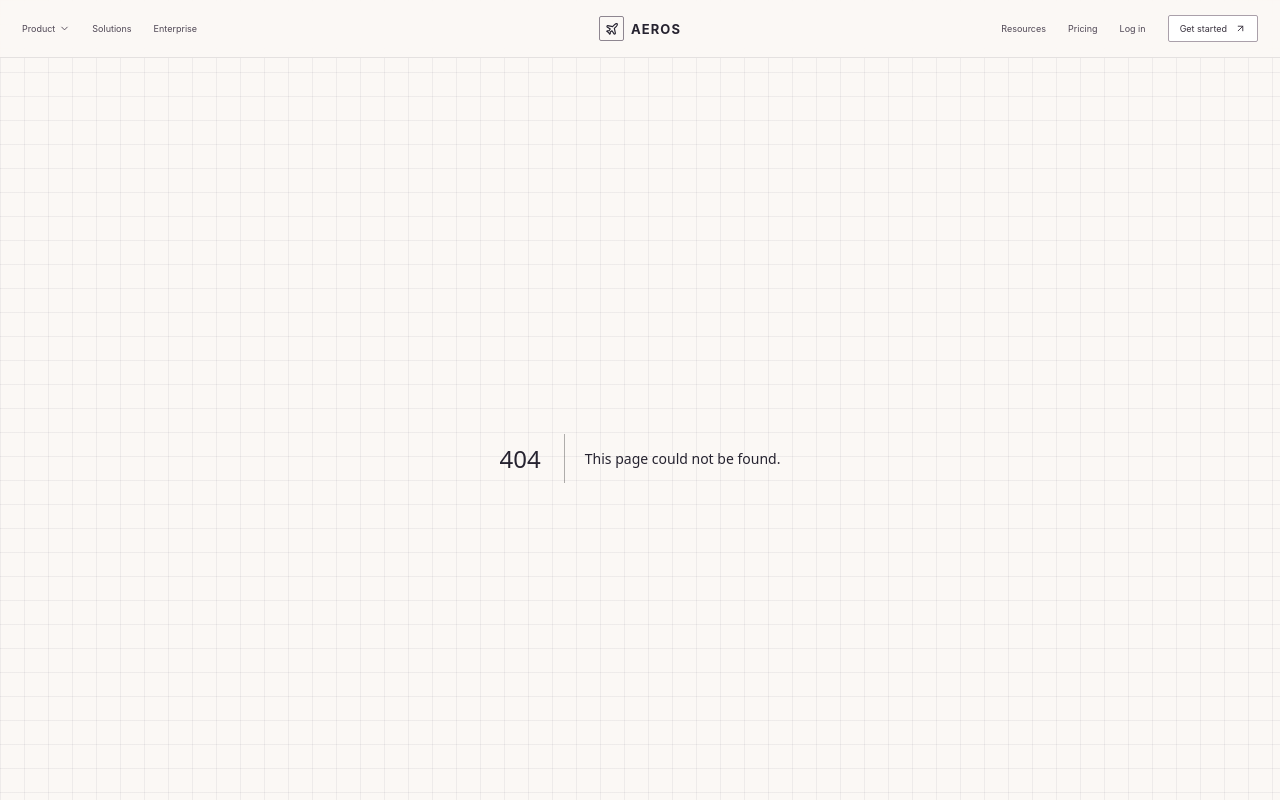
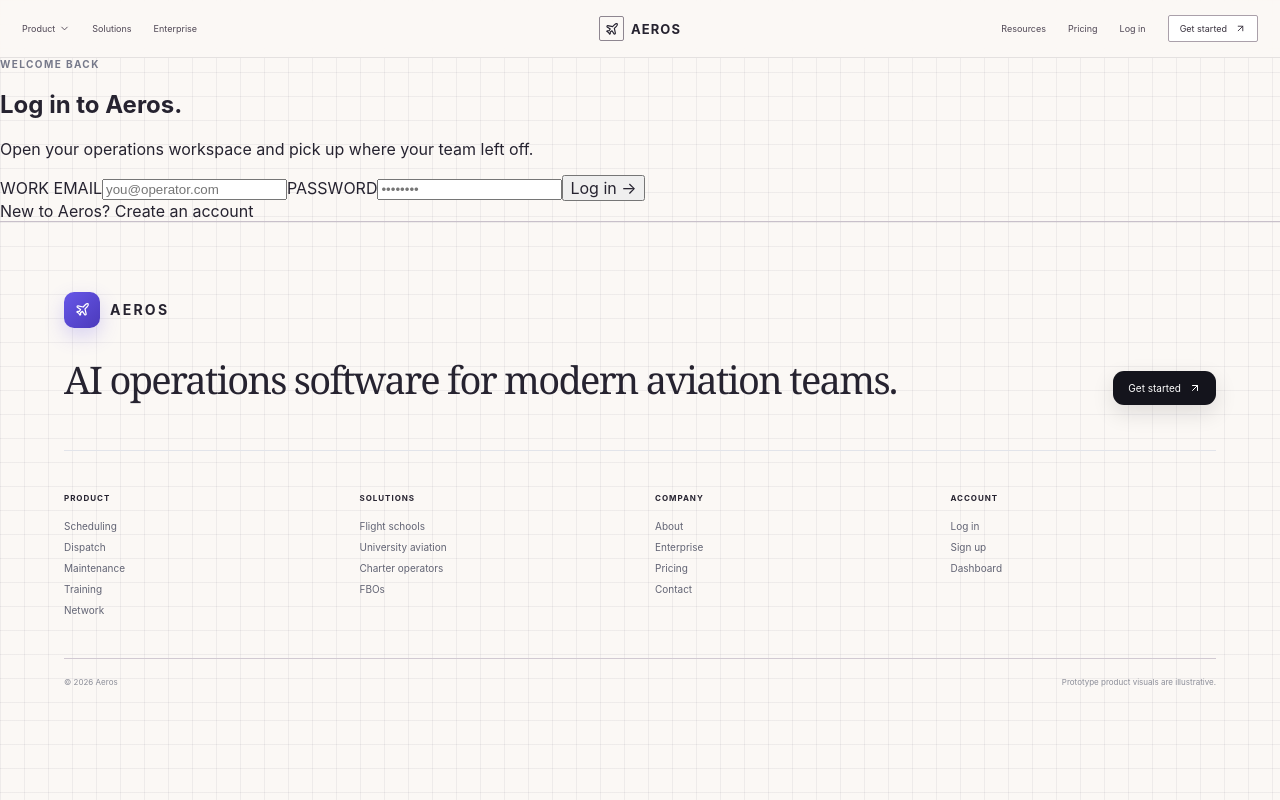
Before and after one commit to saharshbaweja/Rho, a Next.js app: page /login in a window 1280 px wide. Before the commit this address had no page. Shown: the top 800 px of the page. Built offline with nearby package versions, Linux system fonts and the light colour scheme.

Commit message:
Add Aeros login experience

```diff
--- /dev/null
+++ b/app/login/page.jsx
@@ -0,0 +1,8 @@
+'use client';
+import Link from 'next/link';
+import {useRouter} from 'next/navigation';
+
+export default function Login(){
+ const router=useRouter();
+ return <section className="auth-page"><div className="auth-card"><div className="eyebrow">WELCOME BACK</div><h1>Log in to Aeros.</h1><p>Open your operations workspace and pick up where your team left off.</p><form onSubmit={e=>{e.preventDefault();router.push('/dashboard/')}}><label>WORK EMAIL<input required type="email" placeholder="you@operator.com"/></label><label>PASSWORD<input required type="password" placeholder="••••••••"/></label><button>Log in →</button></form><div className="auth-alt">New to Aeros? <Link href="/signup/">Create an account</Link></div></div></section>
+}
```
